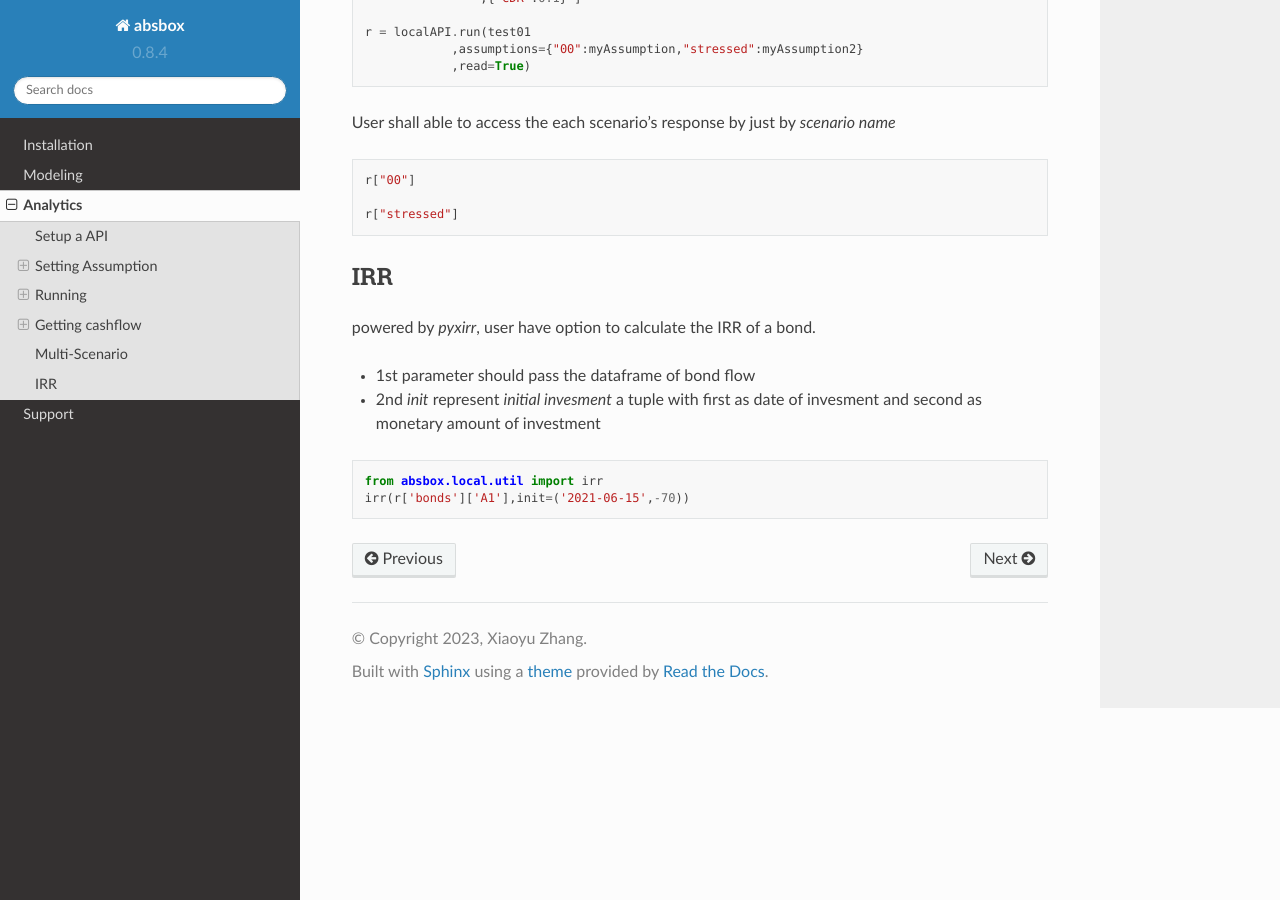
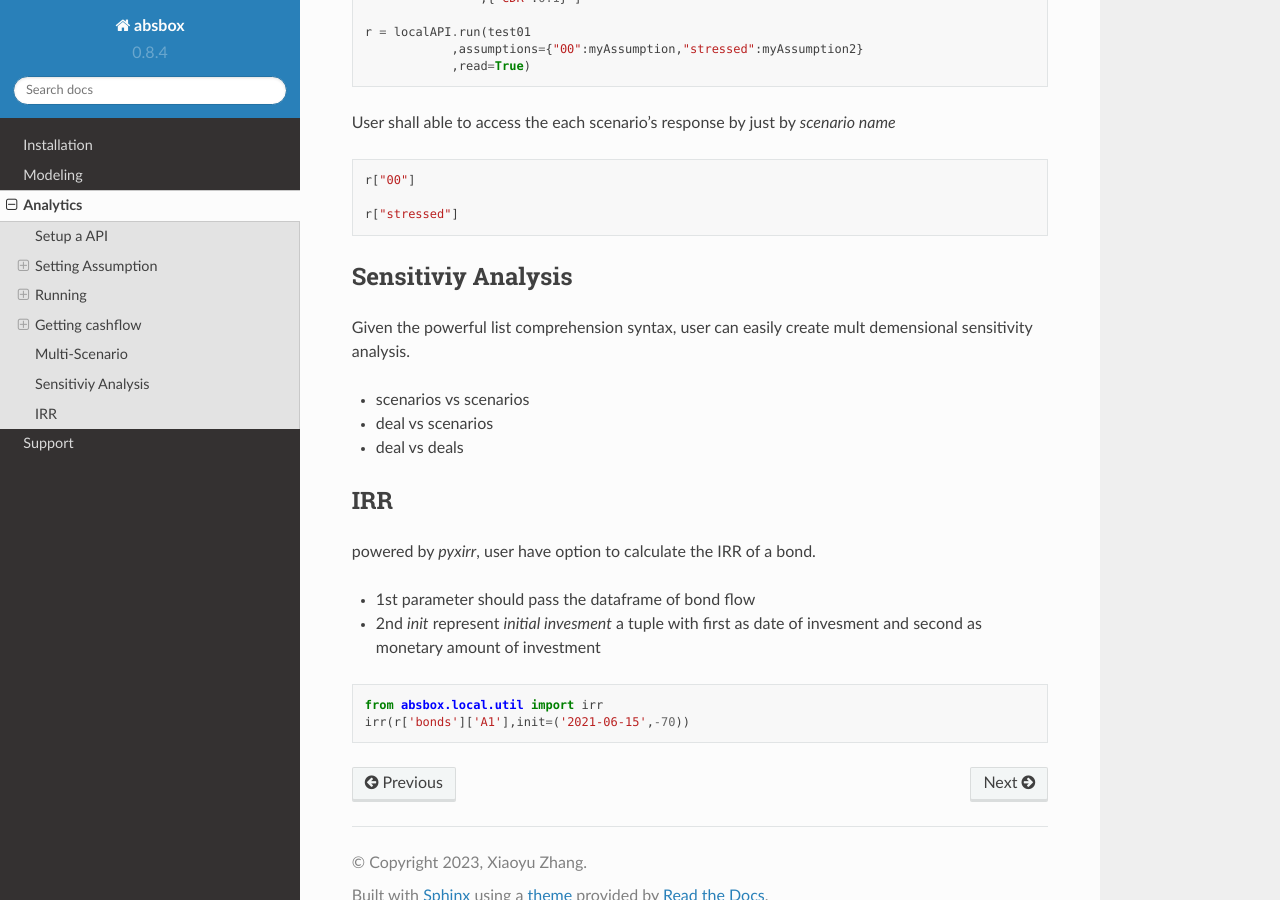
Before and after one commit to yellowbean/absbox-doc, a Sphinx documentation site: the page built from docs/source/analytics.rst, in a window 1280 px wide and 900 px high, scrolled down 4276 px. Built offline with Sphinx 7.4.7 and the Read the Docs theme 2.0.0, drawn with Linux system fonts in a browser that asks for light colours; some of the changed text lies outside the part shown.

```diff
--- a/docs/source/analytics.rst
+++ b/docs/source/analytics.rst
@@ -241,6 +241,18 @@ User shall able to access the each scenario's response by just by `scenario name
    r["stressed"]
 
 
+Sensitiviy Analysis
+--------------------------
+
+Given the powerful list comprehension syntax, user can easily create mult demensional sensitivity analysis.
+
+* scenarios vs scenarios
+
+* deal vs scenarios
+
+* deal vs deals
+
+
 IRR
 ------------------
 
--- a/docs/source/modeling.rst
+++ b/docs/source/modeling.rst
@@ -174,6 +174,8 @@ syntax: ``({fee name} , {fee description} )``, fees fall into types:
   * custom fee flow,
       * an user defined date expenses, the date and amount can be customized.
       * like 100 USD at 2022-1-20 and incur other 20 USD at 2024-3-2
+  * count type fee,
+      * the fee due equals to a number multiply a unit fee. The number is a formula reference.
 
 
 .. code-block:: python
```
Also changed, not shown: other parts of docs/source/analytics.rst (+3 -3 lines), other parts of docs/source/modeling.rst (+3 -1 lines).
